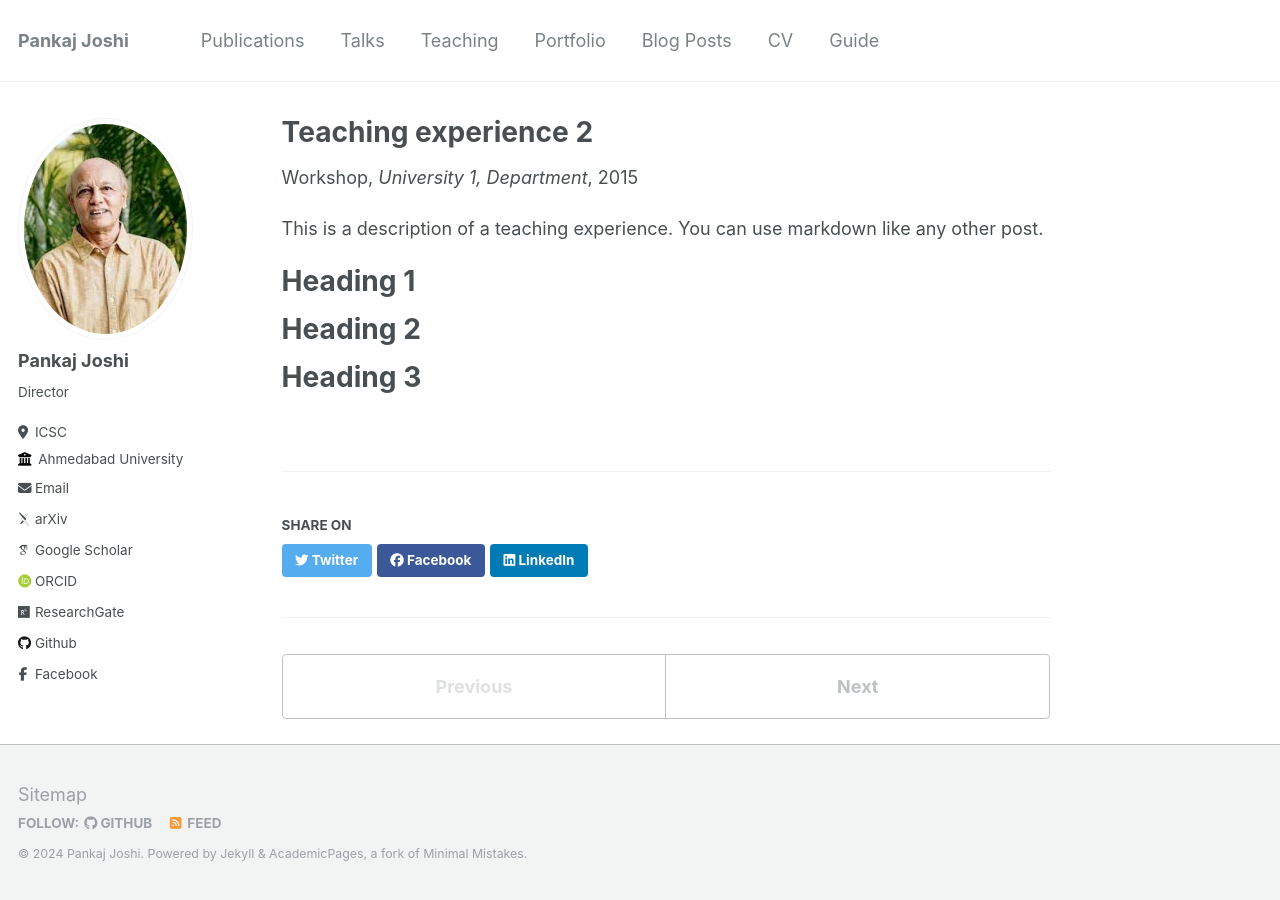
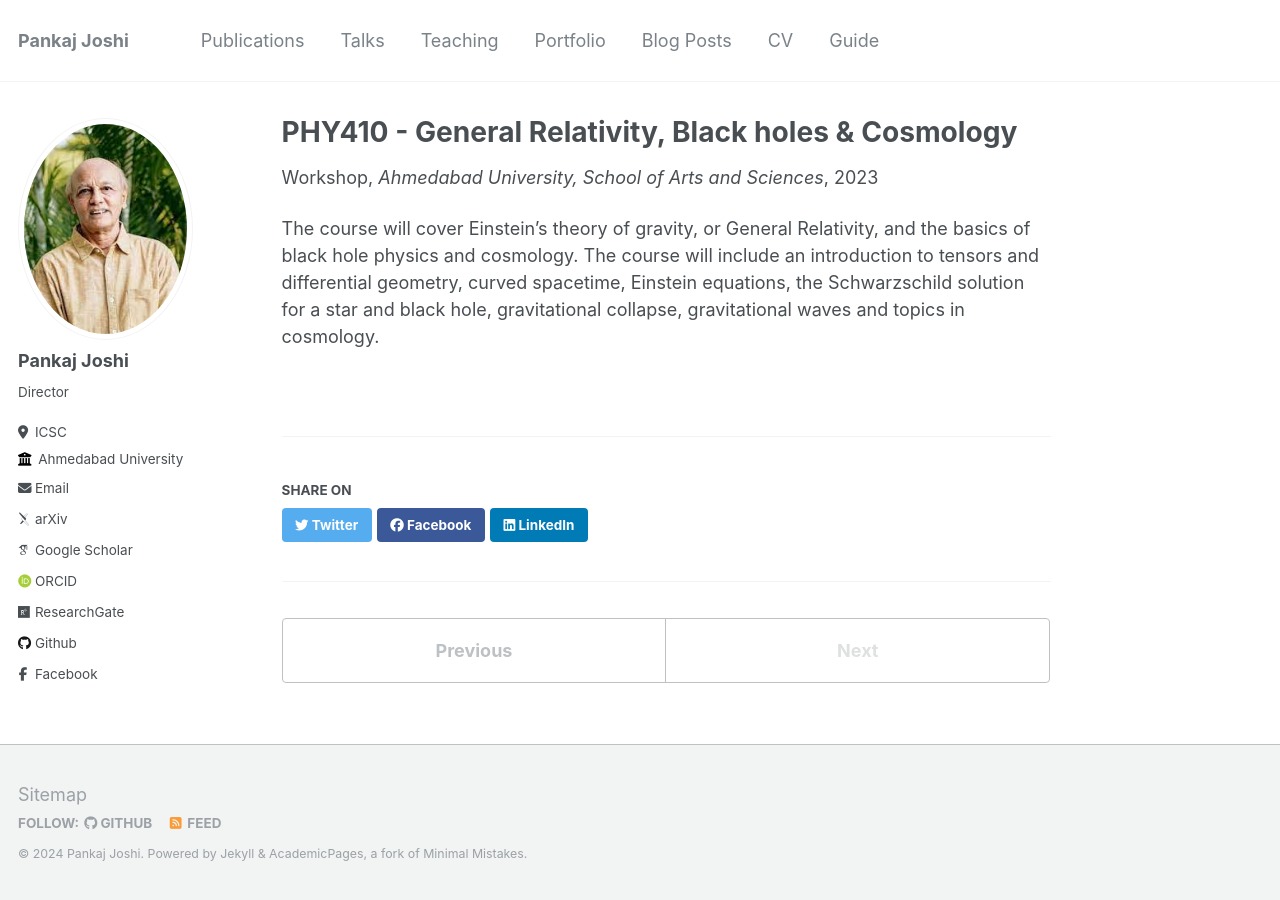
Before and after one commit to Pankaj-S-Joshi/Pankaj-S-Joshi.github.io, a Jekyll site: the page built from _teaching/2015-spring-teaching-2.md, in a window 1280 px wide. Built offline with Jekyll 4.4.1, drawn with Linux system fonts in a browser that asks for light colours; some web fonts are replaced.

Commit message:
Pankaj Sir Course 2.md
Changed the second course for Pankaj Sir

```diff
--- a/_teaching/2015-spring-teaching-2.md
+++ b/_teaching/2015-spring-teaching-2.md
@@ -1,20 +1,13 @@
 ---
-title: "Teaching experience 2"
+title: "PHY410 - General Relativity, Black holes &
+Cosmology"
 collection: teaching
 type: "Workshop"
-permalink: /teaching/2015-spring-teaching-1
-venue: "University 1, Department"
-date: 2015-01-01
-location: "City, Country"
+venue: "Ahmedabad University, School of Arts and Sciences"
+date: 01-01-2023
+location: "Ahmedabad, India"
 ---
 
-This is a description of a teaching experience. You can use markdown like any other post.
 
-Heading 1
-======
-
-Heading 2
-======
-
-Heading 3
-======
+The course will cover Einstein's theory of gravity, or General Relativity, and the basics of black hole physics and cosmology. The course will include an introduction to tensors and differential geometry, curved spacetime, Einstein equations, the Schwarzschild solution for a star and black hole, gravitational collapse,
+gravitational waves and topics in cosmology.
```
